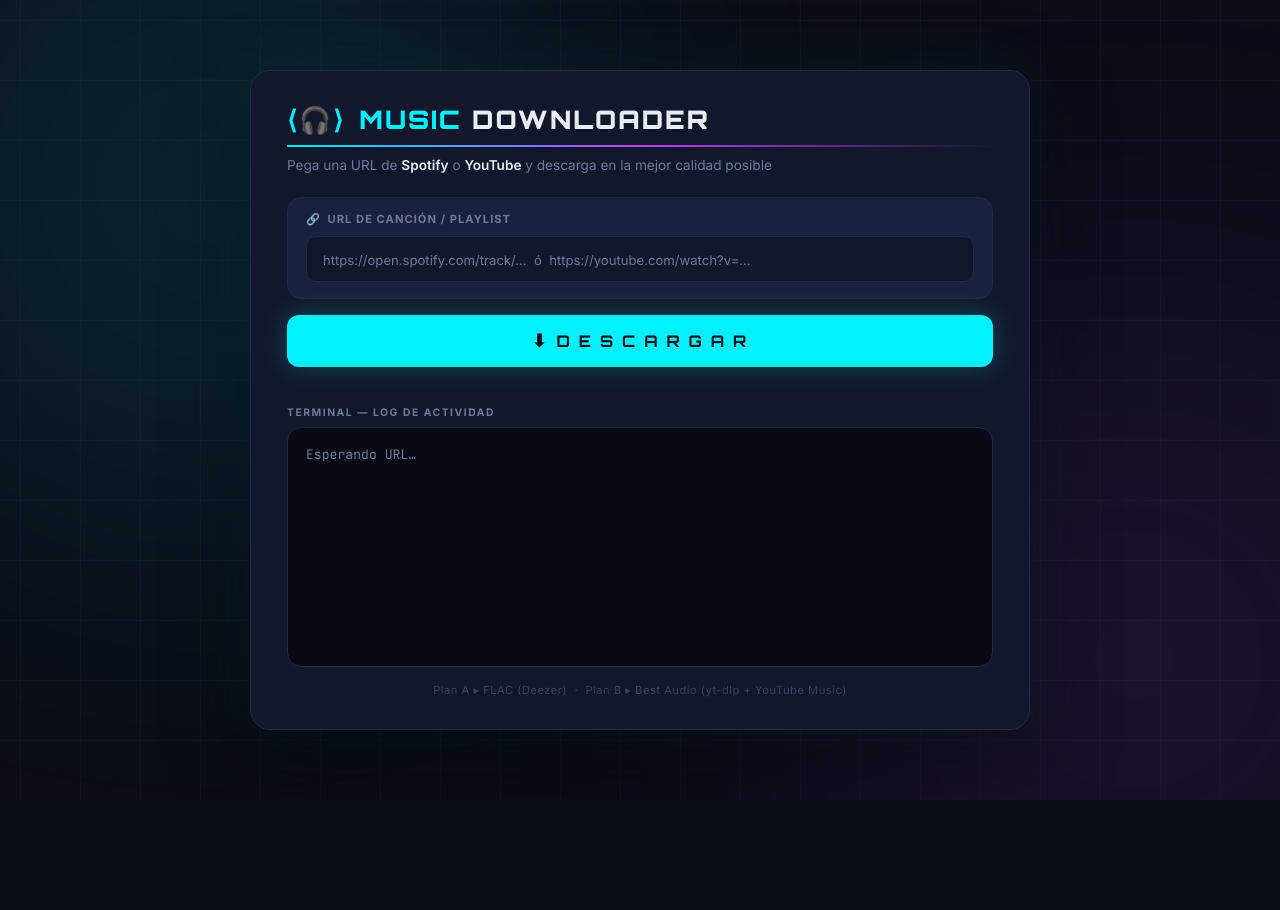
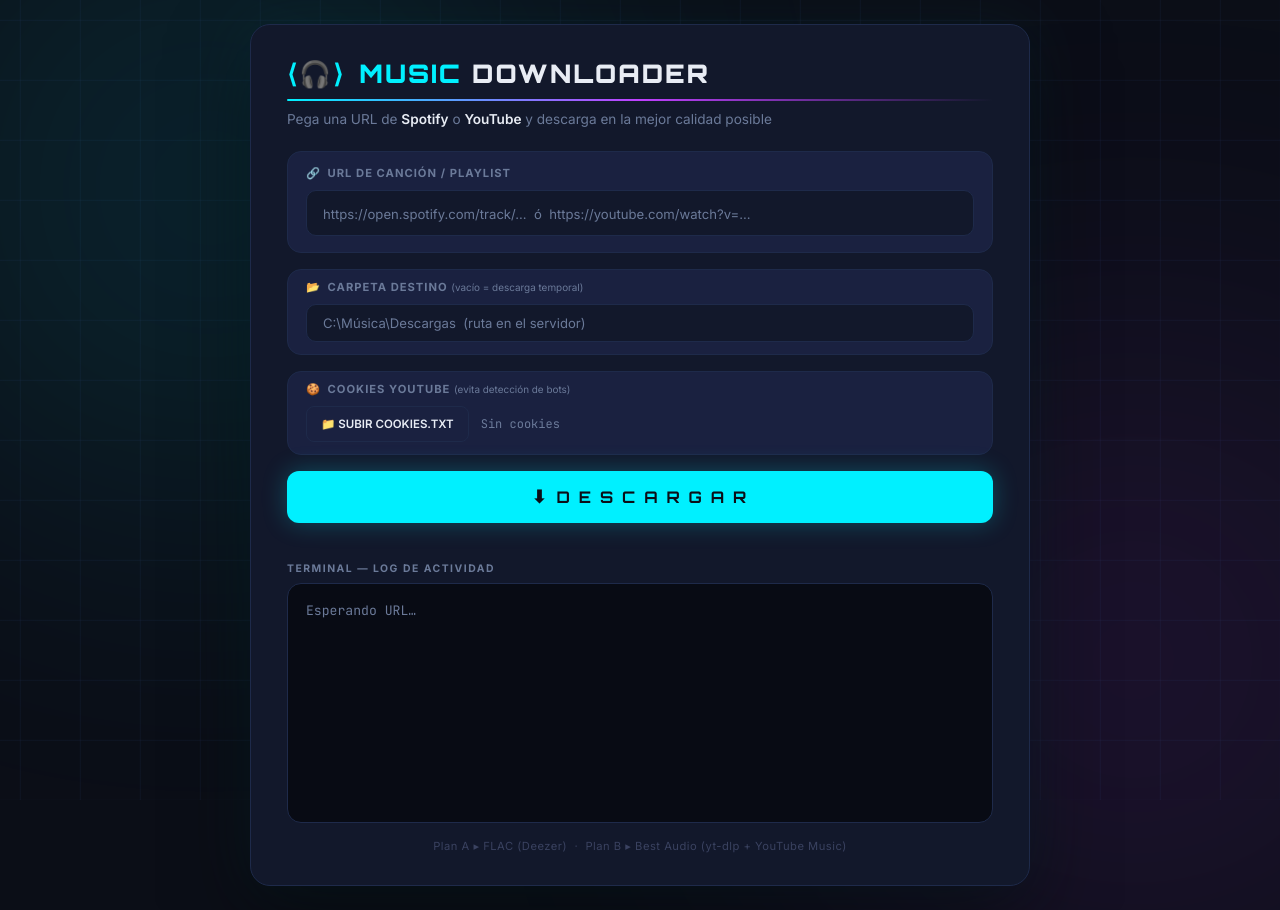
Before and after one commit to Elitesniper06/MusicDownloader, a Flask app: page / in a window 1280 px wide. Before the commit the page ends 800 px from the top, so only its background shows below. Run offline with Flask 3, Linux system fonts and the light colour scheme.

Commit message:
Prueba 3 web (Add stop button and select folder, fix coockies yt)

```diff
--- a/static/app.js
+++ b/static/app.js
@@ -1,24 +1,36 @@
 /* ═══════════════════════════════════════════════════════════════════════
    app.js — Frontend para Music Downloader Web
    Maneja:  inicio de descarga → SSE en tiempo real → lista de archivos
+            parar descarga, subir cookies, carpeta destino
    ═══════════════════════════════════════════════════════════════════════ */
 
 let currentJobId = null;
 let eventSource  = null;
 
 // ── Elementos del DOM ──────────────────────────────────────────────────
-const urlInput      = document.getElementById("urlInput");
-const downloadBtn   = document.getElementById("downloadBtn");
-const progressTrack = document.getElementById("progressTrack");
-const logBox        = document.getElementById("logBox");
-const filesSection  = document.getElementById("filesSection");
-const filesList     = document.getElementById("filesList");
-const zipBtn        = document.getElementById("zipBtn");
+const urlInput         = document.getElementById("urlInput");
+const destInput        = document.getElementById("destInput");
+const downloadBtn      = document.getElementById("downloadBtn");
+const stopBtn          = document.getElementById("stopBtn");
+const progressTrack    = document.getElementById("progressTrack");
+const logBox           = document.getElementById("logBox");
+const filesSection     = document.getElementById("filesSection");
+const filesList        = document.getElementById("filesList");
+const zipBtn           = document.getElementById("zipBtn");
+const cookiesFileInput = document.getElementById("cookiesFileInput");
+const cookiesStatus    = document.getElementById("cookiesStatus");
+const deleteCookiesBtn = document.getElementById("deleteCookiesBtn");
 
 // Permitir Enter para descargar
 urlInput.addEventListener("keydown", (e) => {
     if (e.key === "Enter") startDownload();
 });
+
+// Listener para subir cookies al seleccionar archivo
+cookiesFileInput.addEventListener("change", uploadCookies);
+
+// Comprobar estado de cookies al cargar
+checkCookiesStatus();
 
 
 // ═══════════════════════════════════════════════════════════════════════
@@ -37,11 +49,15 @@ async function startDownload() {
     hideFiles();
     setLoading(true);
 
+    const body = { url };
+    const dest = destInput.value.trim();
+    if (dest) body.dest_folder = dest;
+
     try {
         const resp = await fetch("/api/download", {
             method: "POST",
             headers: { "Content-Type": "application/json" },
-            body: JSON.stringify({ url }),
+            body: JSON.stringify(body),
         });
 
         if (!resp.ok) {
@@ -65,6 +81,85 @@ async function startDownload() {
 
 
 // ═══════════════════════════════════════════════════════════════════════
+// DETENER DESCARGA
+// ═══════════════════════════════════════════════════════════════════════
+
+async function stopDownload() {
+    if (!currentJobId) return;
+
+    try {
+        await fetch(`/api/stop/${currentJobId}`, { method: "POST" });
+        addLog("⛔ Solicitando parada…", "accent");
+        stopBtn.disabled = true;
+    } catch (e) {
+        addLog(`❌ Error al intentar parar: ${e.message}`, "error");
+    }
+}
+
+
+// ═══════════════════════════════════════════════════════════════════════
+// COOKIES — SUBIR / ELIMINAR / COMPROBAR
+// ═══════════════════════════════════════════════════════════════════════
+
+async function uploadCookies() {
+    const file = cookiesFileInput.files[0];
+    if (!file) return;
+
+    const formData = new FormData();
+    formData.append("file", file);
+
+    try {
+        const resp = await fetch("/api/upload-cookies", { method: "POST", body: formData });
+        const data = await resp.json();
+
+        if (resp.ok) {
+            setCookiesUI(true);
+            addLog("🍪 Cookies subidas correctamente.", "accent");
+        } else {
+            addLog(`❌ Error subiendo cookies: ${data.error}`, "error");
+        }
+    } catch (e) {
+        addLog(`❌ Error de conexión: ${e.message}`, "error");
+    }
+
+    // Limpiar input para poder volver a subir el mismo archivo
+    cookiesFileInput.value = "";
+}
+
+async function deleteCookies() {
+    try {
+        await fetch("/api/delete-cookies", { method: "POST" });
+        setCookiesUI(false);
+        addLog("🗑️ Cookies eliminadas.", "dim");
+    } catch (e) {
+        addLog(`❌ Error: ${e.message}`, "error");
+    }
+}
+
+async function checkCookiesStatus() {
+    try {
+        const resp = await fetch("/api/cookies-status");
+        const data = await resp.json();
+        setCookiesUI(data.has_cookies);
+    } catch (e) {
+        // Silenciar — no es crítico
+    }
+}
+
+function setCookiesUI(hasCookies) {
+    if (hasCookies) {
+        cookiesStatus.textContent = "✅ Cookies cargadas";
+        cookiesStatus.classList.add("active");
+        deleteCookiesBtn.style.display = "inline-flex";
+    } else {
+        cookiesStatus.textContent = "Sin cookies";
+        cookiesStatus.classList.remove("active");
+        deleteCookiesBtn.style.display = "none";
+    }
+}
+
+
+// ═══════════════════════════════════════════════════════════════════════
 // SSE — RECIBIR LOG EN TIEMPO REAL
 // ═══════════════════════════════════════════════════════════════════════
 
@@ -78,7 +173,7 @@ function connectSSE(jobId) {
         // Detectar tipo de línea para colorear
         if (text.includes("❌") || text.includes("Error")) {
             addLog(text, "error");
-        } else if (text.includes("──") || text.includes("🔗") || text.includes("📋")) {
+        } else if (text.includes("──") || text.includes("🔗") || text.includes("📋") || text.includes("⛔")) {
             addLog(text, "accent");
         } else {
             addLog(text);
@@ -191,10 +286,13 @@ function setLoading(loading) {
         downloadBtn.disabled = true;
         downloadBtn.innerHTML = '<span class="btn__icon">⏳</span> D E S C A R G A N D O …';
         progressTrack.classList.add("active");
+        stopBtn.style.display = "inline-flex";
+        stopBtn.disabled = false;
     } else {
         downloadBtn.disabled = false;
         downloadBtn.innerHTML = '<span class="btn__icon">⬇</span> D E S C A R G A R';
         progressTrack.classList.remove("active");
+        stopBtn.style.display = "none";
     }
 }
 
--- a/static/style.css
+++ b/static/style.css
@@ -225,6 +225,93 @@ body {
     cursor: not-allowed;
 }
 
+.btn--stop {
+    width: 140px;
+    height: 52px;
+    font-size: 0.8rem;
+    background: var(--danger);
+    color: #fff;
+    box-shadow: 0 0 20px rgba(255, 59, 106, .25);
+    flex-shrink: 0;
+}
+.btn--stop:hover {
+    background: #E02A55;
+    box-shadow: 0 0 30px rgba(255, 59, 106, .4);
+}
+
+.btn--upload {
+    display: inline-flex;
+    align-items: center;
+    gap: 6px;
+    height: 36px;
+    font-size: 0.72rem;
+    font-family: var(--font-body);
+    font-weight: 600;
+    letter-spacing: 0;
+    background: var(--surface);
+    color: var(--text);
+    border: 1px solid var(--border);
+    padding: 0 14px;
+    border-radius: 8px;
+    cursor: pointer;
+    transition: border-color .2s, background .2s;
+}
+.btn--upload:hover {
+    border-color: var(--accent);
+    background: rgba(0, 240, 255, .06);
+}
+
+.btn--danger-sm {
+    display: inline-flex;
+    align-items: center;
+    justify-content: center;
+    width: 30px;
+    height: 30px;
+    font-size: 0.8rem;
+    background: transparent;
+    color: var(--danger);
+    border: 1px solid rgba(255, 59, 106, .3);
+    border-radius: 6px;
+    cursor: pointer;
+    padding: 0;
+    transition: background .2s;
+}
+.btn--danger-sm:hover {
+    background: rgba(255, 59, 106, .15);
+}
+
+/* ── Campo pequeño (carpeta / cookies) ────────────────────────────── */
+.field-card--small {
+    padding: 10px 18px 12px;
+}
+.field-card--small .field-card__input {
+    height: 38px;
+    font-size: 0.85rem;
+}
+
+.label-hint {
+    font-weight: 400;
+    color: var(--text-dim);
+    font-size: 0.62rem;
+    text-transform: none;
+    letter-spacing: 0;
+}
+
+/* ── Fila de cookies ──────────────────────────────────────────────── */
+.cookies-row {
+    display: flex;
+    align-items: center;
+    gap: 12px;
+}
+.cookies-status {
+    font-family: var(--font-mono);
+    font-size: 0.75rem;
+    color: var(--text-dim);
+}
+.cookies-status.active {
+    color: var(--success);
+}
+
 .btn--secondary {
     width: 100%;
     height: 44px;
--- a/templates/index.html
+++ b/templates/index.html
@@ -45,10 +45,39 @@
             >
         </section>
 
+        <!-- Carpeta destino (opcional) -->
+        <section class="field-card field-card--small">
+            <label class="field-card__label">📂&ensp;CARPETA DESTINO <span class="label-hint">(vacío = descarga temporal)</span></label>
+            <input
+                type="text"
+                id="destInput"
+                class="field-card__input"
+                placeholder="C:\Música\Descargas  (ruta en el servidor)"
+                autocomplete="off"
+                spellcheck="false"
+            >
+        </section>
+
+        <!-- Cookies YouTube -->
+        <section class="field-card field-card--small">
+            <label class="field-card__label">🍪&ensp;COOKIES YOUTUBE <span class="label-hint">(evita detección de bots)</span></label>
+            <div class="cookies-row">
+                <label class="btn btn--upload" id="uploadCookiesBtn">
+                    <input type="file" id="cookiesFileInput" accept=".txt" hidden>
+                    📁 Subir cookies.txt
+                </label>
+                <span id="cookiesStatus" class="cookies-status">Sin cookies</span>
+                <button id="deleteCookiesBtn" class="btn btn--danger-sm" onclick="deleteCookies()" style="display:none;">✕</button>
+            </div>
+        </section>
+
         <!-- Botones de acción -->
         <div class="actions">
             <button id="downloadBtn" class="btn btn--primary" onclick="startDownload()">
                 <span class="btn__icon">⬇</span> D E S C A R G A R
+            </button>
+            <button id="stopBtn" class="btn btn--stop" onclick="stopDownload()" style="display:none;">
+                <span class="btn__icon">⏹</span> P A R A R
             </button>
         </div>
 
```
Also changed, not shown: downloader.py (+13 -1 lines), web_app.py (+84 -7 lines).
